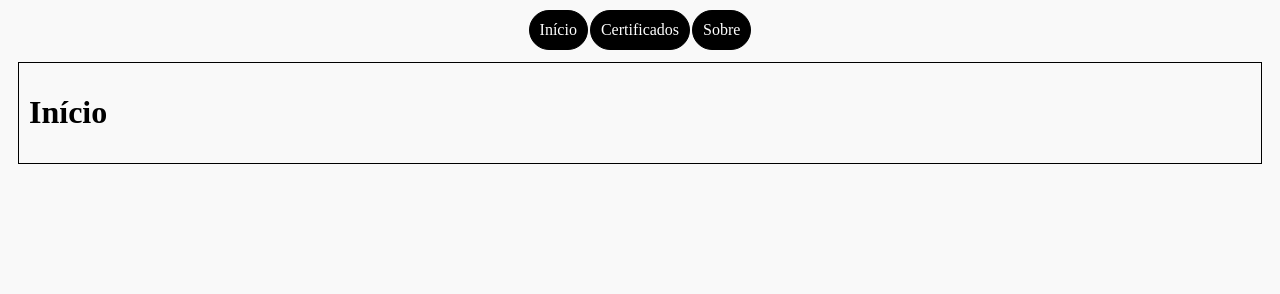
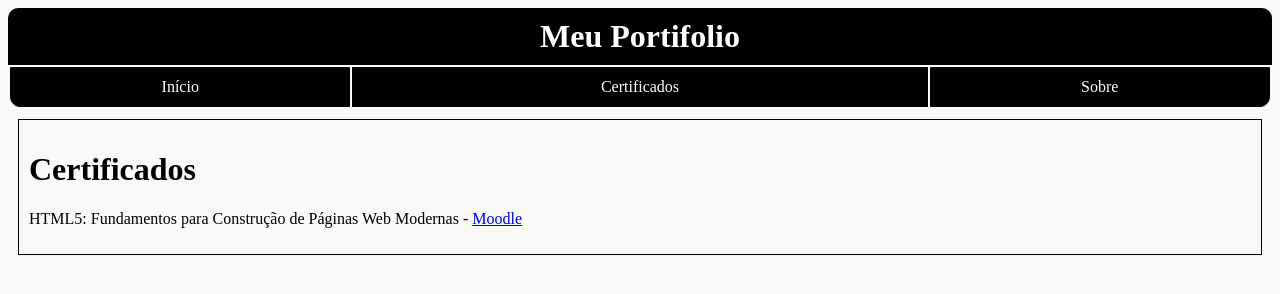
Before and after one commit to sjsdouglas/inicio, a plain HTML site: page index.html in a window 1280 px wide. Drawn offline with Linux system fonts and the light colour scheme.

Commit message:
Atualizações

```diff
--- a/style.css
+++ b/css/style.css
@@ -5,19 +5,27 @@ body {
 .menuDiv {
     display: flex;
     justify-content: center;
+    flex-direction: column;
 }
-
+.menuDiv h1 {
+    text-align: center;
+    margin: 0;
+    padding: 10px;
+    background-color: black;
+    color: white;
+    border-radius: 10px 10px 0 0;
+}
 .menuTable td {
     border: 1px solid black;
     padding: 10px;
     background-color: black;
     color: white;
 
-    border-radius: 20px;
+    text-align: center;
 
     cursor: pointer;
 
-    transition: background-color 0.9s;
+    transition: background-color 0.2s;
 }
 td:hover {
     background-color: white;
--- a/index.html
+++ b/index.html
@@ -1,24 +1,29 @@
 <!DOCTYPE html>
 <html lang="pt-BR">
+
 <head>
   <meta charset="UTF-8">
   <meta name="viewport" content="width=device-width, initial-scale=1.0">
-    <link rel="stylesheet" type="text/css" href="style.css"/>
-    <script type="text/javascript" src="main.js"></script>
+  <link rel="stylesheet" type="text/css" href="css/style.css" />
+  <script type="text/javascript" src="js/main.js"></script>
   <title>Meu Portifolio</title>
 </head>
+
 <body>
   <div class="menuDiv">
+    <a href="#" style="color:white; text-decoration: none;"><h1>Meu Portifolio</h1></a>
     <table class="menuTable">
+      <thead>
         <tr>
-                <td class="inicio" onclick="irPara('inicio.html')">Início</td>
-                <td class="certificados" onclick="irPara('certificados.html')">Certificados</td>
-                <td class="sobre" onclick="irPara('sobre.html')">Sobre</td>
+          <td class="inicio" onclick="irPara('menu/inicio.html')" style="border-radius: 0px 0px 0px 10px;">Início</td>
+          <td class="certificados" onclick="irPara('menu/certificados.html')">Certificados</td>
+          <td class="sobre" onclick="irPara('menu/sobre.html')" style="border-radius: 0px 0px 10px 0px;">Sobre</td>
         </tr>
+      </thead>
     </table>
   </div>
   <div class="conteudo">
-
   </div>
 </body>
+
 </html>
--- a/main.js
+++ b/js/main.js
@@ -1,4 +1,4 @@
-irPara('inicio.html');
+irPara('menu/certificados.html');
 
 function irPara (pagina) {
     if (pagina === '#') {
--- a/certificados.html
+++ b/menu/certificados.html
@@ -7,5 +7,6 @@
 </head>
 <body>
     <h1>Certificados</h1>
+    <p>HTML5: Fundamentos para Construção de Páginas Web Modernas - <a href="https://moodle.ifrs.edu.br/" target="_blank">Moodle</a></p>
 </body>
 </html>
```
Also changed, not shown: menu/inicio.html (renamed from inicio.html), menu/sobre.html (renamed from sobre.html). Lines whose indentation alone changed are shown as unchanged.
